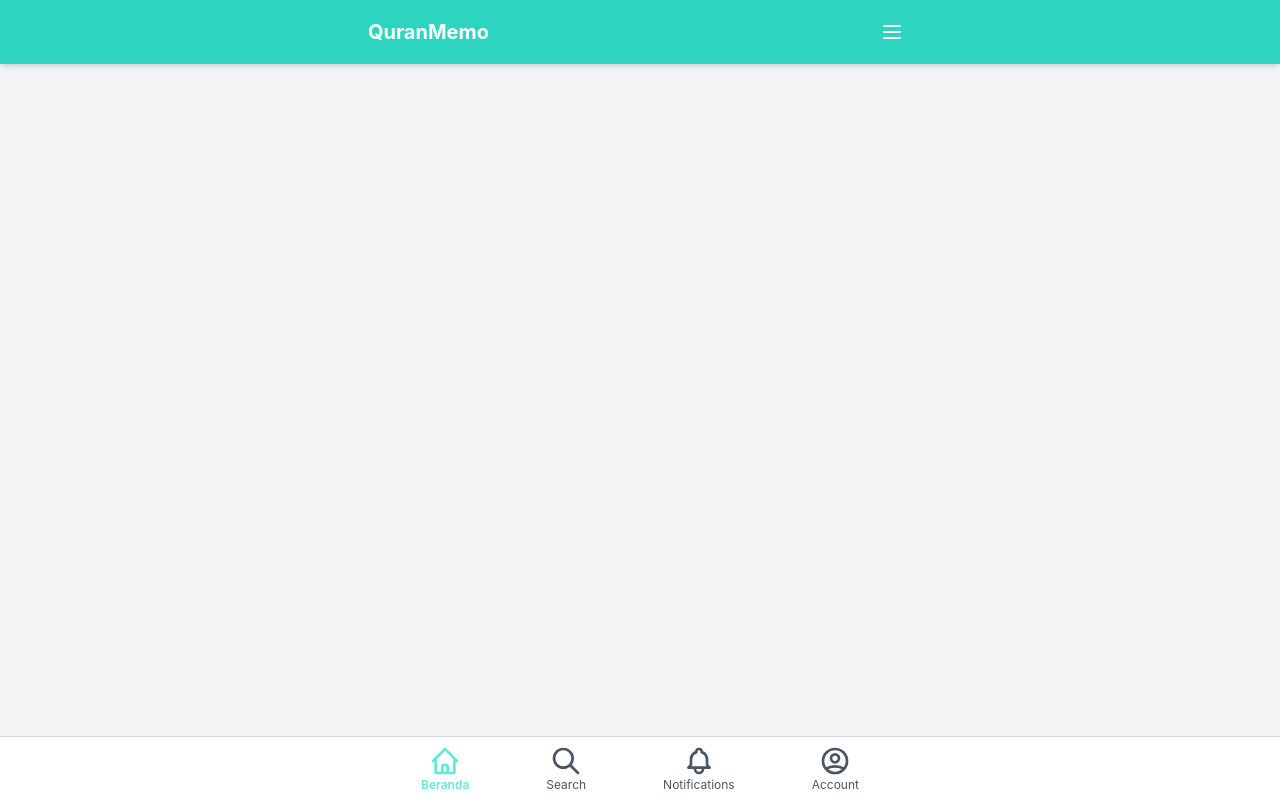
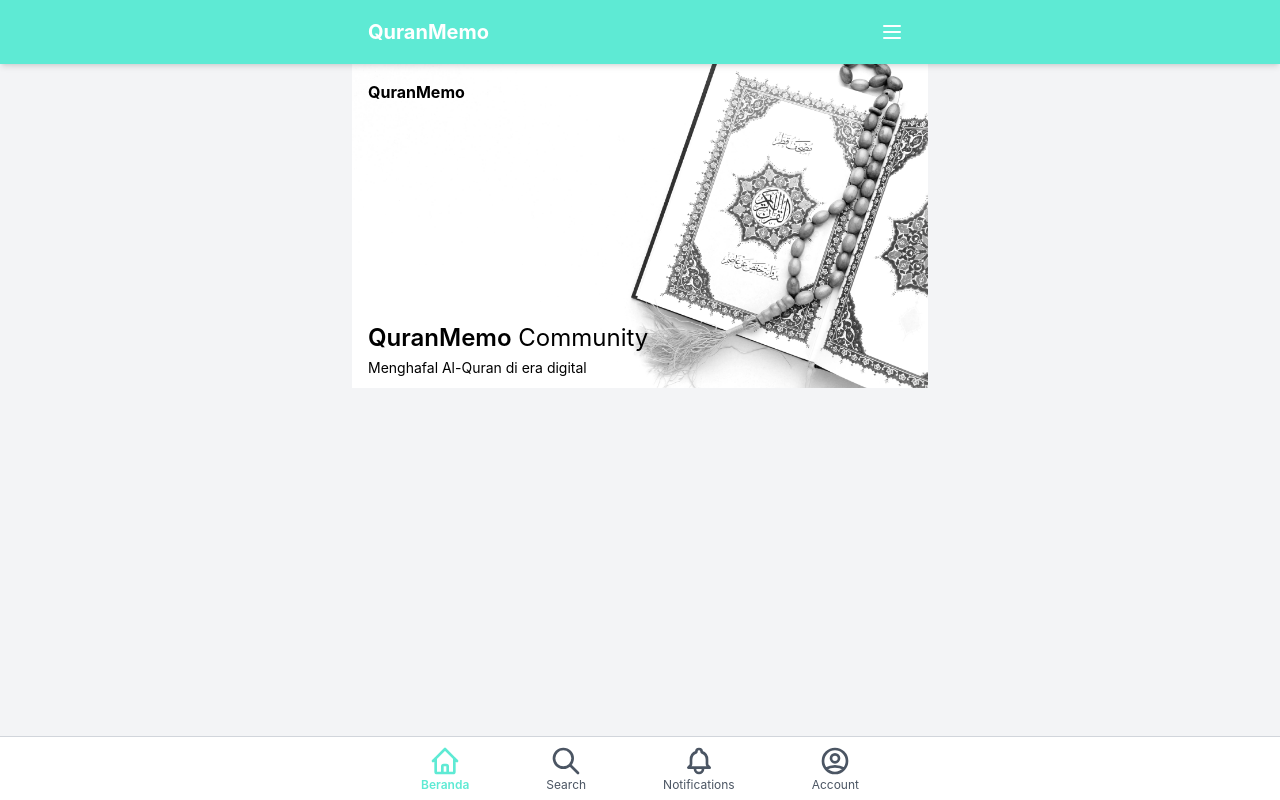
Before and after one commit to rizkianakbar/quran-community, a Next.js app: page / in a window 1280 px wide. Built offline with nearby package versions, Linux system fonts and the light colour scheme.

Commit message:
feat(ui): add homepage header

```diff
--- /dev/null
+++ b/components/home/homepage-header.tsx
@@ -0,0 +1,32 @@
+import Image from 'next/image';
+import { Container } from '../ui/container';
+
+import banner from '../../public/banner.png';
+
+export function HomepageHeader() {
+  return (
+    <header>
+      <Container>
+        <div className="relative">
+          <div aria-hidden className="select-none">
+            <Image src={banner} placeholder="blur" alt="banner" />
+          </div>
+          <div className="flex flex-col absolute top-0 left-0 w-full h-full p-4">
+            <div className="flex flex-col flex-1 items-start justify-between">
+              {/* TODO: add logo */}
+              <h2 className="h-8 md:h-10 font-bold">QuranMemo</h2>
+              <div className="w-[60%] sm:w-[55%] space-y-1">
+                <h1 className="text-brand-500 text-lg sm:text-2xl">
+                  <span className="font-semibold">QuranMemo</span> Community
+                </h1>
+                <p className="text-xs sm:text-sm">
+                  Menghafal Al-Quran di era digital
+                </p>
+              </div>
+            </div>
+          </div>
+        </div>
+      </Container>
+    </header>
+  );
+}
--- a/components/layout/global-header.tsx
+++ b/components/layout/global-header.tsx
@@ -8,7 +8,7 @@ export const GlobalHeader = () => {
   const popoverButtonRef = useRef<HTMLButtonElement>(null);
 
   return (
-    <div className="flex items-center justify-center fixed w-full h-16 z-40 bg-teal-400 shadow-md">
+    <header className="flex items-center justify-center fixed w-full h-16 z-40 bg-teal-300 shadow-md">
       <Container className="flex items-center justify-between h-full px-4">
         <Link href="/">
           <a className="align-middle">
@@ -36,6 +36,6 @@ export const GlobalHeader = () => {
           )}
         </Popover>
       </Container>
-    </div>
+    </header>
   );
 };
--- /dev/null
+++ b/components/layout/pages/page.tsx
@@ -0,0 +1,5 @@
+import * as React from 'react';
+
+export const Page: React.FC = ({ children }) => {
+  return <section className="flex flex-col flex-1 py-16">{children}</section>;
+};
--- a/pages/_app.tsx
+++ b/pages/_app.tsx
@@ -1,10 +1,16 @@
 import '../styles/globals.css';
 import type { AppProps } from 'next/app';
 import { LayoutRoot } from '../components/layout/layout-root';
+import Head from 'next/head';
 
 function MyApp({ Component, pageProps }: AppProps) {
   return (
     <LayoutRoot>
+      <Head>
+        <title>QuranMemo</title>
+        <meta name="description" content="Menghafal Al-Quran di era digital" />
+        <link rel="icon" href="/favicon.ico" />
+      </Head>
       <Component {...pageProps} />
     </LayoutRoot>
   );
--- a/pages/index.tsx
+++ b/pages/index.tsx
@@ -1,15 +1,12 @@
+import { HomepageHeader } from '@/components/home/homepage-header';
+import { Page } from '@/components/layout/pages/page';
 import type { NextPage } from 'next';
-import Head from 'next/head';
 
 const Home: NextPage = () => {
   return (
-    <>
-      <Head>
-        <title>QuranMemo</title>
-        <meta name="description" content="Menghafal Al-Quran di era digital" />
-        <link rel="icon" href="/favicon.ico" />
-      </Head>
-    </>
+    <Page>
+      <HomepageHeader />
+    </Page>
   );
 };
 
```
Also changed, not shown: public/banner.png (added).
